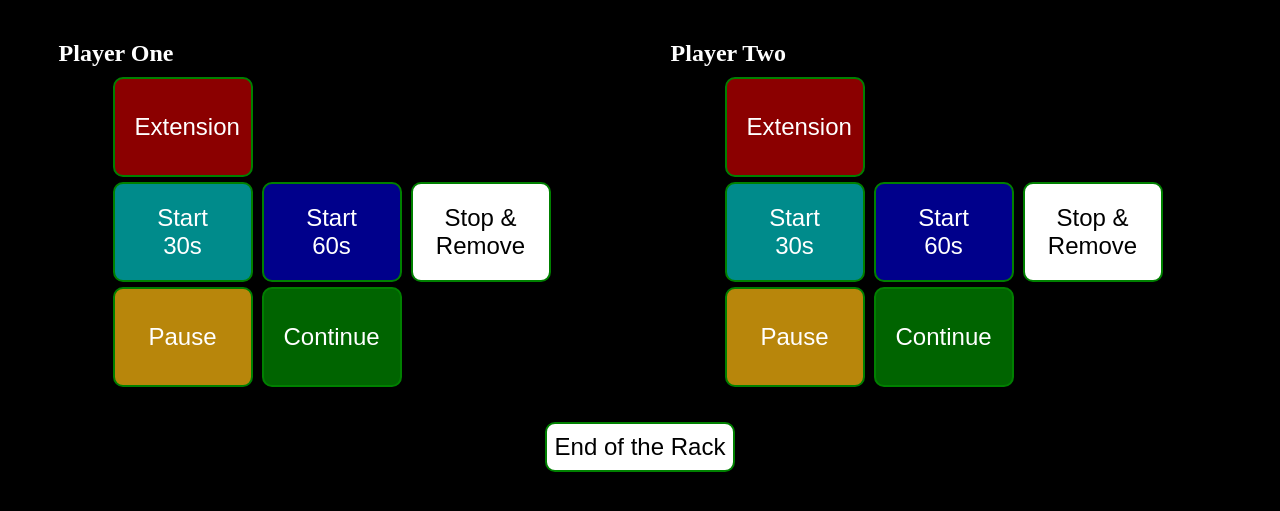
After one commit to Nuka02/pool-stream-overlay, a Flask app: page /control in a window 1280 px wide. The commit adds this page. Shown: the top 511 px of the page. Run offline with Flask 3, Linux system fonts and the light colour scheme; some libraries are stand-ins or nearby versions.

Commit message:
Shot clock init implementation

```diff
--- a/app.py
+++ b/app.py
@@ -1,3 +1,4 @@
+import time
 from flask import Flask, render_template, request, jsonify
 import requests
 import os
@@ -16,6 +17,118 @@ def fetch_cuescore_data():
     else:
         return {"error": "Failed to fetch data from Cuescore API", "status_code": response.status_code}
 
+
+# Global shot clock state for two players.
+shot_clocks = {
+    "p1": {
+        "duration": 30,
+        "remaining": 30,
+        "total": 30,
+        "running": False,
+        "last_update": time.time(),
+        "extension_available": True,
+        # "time_up": False
+    },
+    "p2": {
+        "duration": 30,
+        "remaining": 30,
+        "total": 30,
+        "running": False,
+        "last_update": time.time(),
+        "extension_available": True,
+        # "time_up": False
+    }
+}
+
+
+def update_clock_state(player):
+    clock = shot_clocks[player]
+    if clock["running"]:
+        now = time.time()
+        elapsed = now - clock["last_update"]  # use float difference
+        clock["remaining"] = max(0, clock["remaining"] - elapsed)
+        clock["last_update"] = now
+        if clock["remaining"] <= 0:
+            clock["running"] = False
+            # clock["time_up"] = True
+
+
+@app.route('/shotclock', methods=['GET'])
+def get_shotclock():
+    # Update both players before returning state
+    update_clock_state("p1")
+    update_clock_state("p2")
+    return jsonify(shot_clocks)
+
+
+@app.route('/shotclock', methods=['POST'])
+def update_shotclock():
+    data = request.json
+    command = data.get("command")
+    player = data.get("player")  # 'p1' or 'p2'
+
+    # Special command to reset everything at end of rack
+    if command == "end_rack":
+        for p in shot_clocks:
+            shot_clocks[p]["remaining"] = shot_clocks[p]["duration"]
+            shot_clocks[p]["running"] = False
+            shot_clocks[p]["extension_available"] = True
+            shot_clocks[p]["last_update"] = time.time()
+            # shot_clocks[p]["time_up"] = False
+        return jsonify(shot_clocks)
+
+    # Ensure player key is provided for other commands
+    if player not in shot_clocks:
+        return jsonify({"error": "Invalid player"}), 400
+
+    clock = shot_clocks[player]
+
+    # clock["time_up"] = False
+    if command == "set_30":
+        clock["duration"] = 30
+        clock["remaining"] = 30
+        clock["running"] = True
+        clock["stopped_manually"] = False
+        clock["last_update"] = time.time()
+    elif command == "set_60":
+        clock["duration"] = 60
+        clock["remaining"] = 60
+        clock["running"] = True
+        clock["stopped_manually"] = False
+        clock["last_update"] = time.time()
+    elif command == "extension":
+        if clock["extension_available"]:
+            clock["remaining"] += 30
+            clock["total"] += 30
+            clock["extension_available"] = False
+            clock["last_update"] = time.time()
+        else:
+            return jsonify({"error": "Extension already used"}), 400
+    elif command == "stop":
+        clock["running"] = False
+        clock["remaining"] = 0
+        clock["stopped_manually"] = True
+    elif command == "pause":
+        if clock["running"]:
+            now = time.time()
+            elapsed = int(now - clock["last_update"])
+            clock["remaining"] = max(0, clock["remaining"] - elapsed)
+            clock["running"] = False
+        # else ignore if already paused.
+    elif command == "continue":
+        if not clock["running"] and clock["remaining"] > 0:
+            clock["running"] = True
+            clock["last_update"] = time.time()
+    else:
+        return jsonify({"error": "Invalid command"}), 400
+
+    return jsonify(shot_clocks)
+
+@app.route('/control')
+def control():
+    return render_template('control.html')
+
+
 @app.route('/')
 def home():
     return render_template('index.html')
@@ -27,4 +140,6 @@ def cuescore_data():
 
 
 if __name__ == '__main__':
-    app.run(debug=True)
+    app.run(host='0.0.0.0', port=5001, debug=True)
+    # app.run(debug=True)
+    # app.run(host='0.0.0.0', port=5000)
--- /dev/null
+++ b/static/css/control.css
@@ -0,0 +1,69 @@
+body {
+    max-height: 100vh;
+    background-color: black;
+}
+
+.control-panel {
+    display: flex;
+    margin: 20px;
+    flex-wrap: wrap;
+    justify-content: center;
+}
+.player-controls {
+    width: 50%;
+    display: flex;
+    flex-direction: column;
+    margin-bottom: 30px;
+    flex-wrap: wrap;
+    align-items: center;
+}
+
+button {
+    height: 100px;
+    border: 2px solid green;
+    border-radius: 10px;
+    padding: 20px;
+    font-size: 1.5rem;
+    cursor: pointer;
+    background-color: darkred;
+    color: white;
+}
+.player-controls h2 {
+    color: white;
+    margin-bottom: 10px;
+    width: 90%;
+}
+
+.player-controls button {
+    margin-right: 5px;
+    margin-bottom: 5px;
+    width: 140px;
+}
+
+.start-30 {
+    background-color: darkcyan;
+}
+
+.start-60 {
+    background-color: darkblue;
+}
+
+.stop {
+    color: black;
+    background-color: white;
+}
+
+.continue {
+    background-color: darkgreen;
+}
+
+.pause {
+    background-color: darkgoldenrod;
+}
+
+.end-rack {
+    background-color: white;
+    color:black;
+    padding: 8px;
+    height: 50px;
+}
--- /dev/null
+++ b/static/js/control.js
@@ -0,0 +1,35 @@
+$(document).ready(function(){
+    // For individual player controls
+    $("button[data-player]").click(function(){
+        const player = $(this).data("player");
+        const command = $(this).data("command");
+        $.ajax({
+            url: '/shotclock',
+            method: 'POST',
+            contentType: 'application/json',
+            data: JSON.stringify({ player: player, command: command }),
+            success: function(response) {
+                console.log("Command executed:", response);
+            },
+            error: function(err) {
+                console.error("Error executing command:", err);
+            }
+        });
+    });
+
+    // For the end of the rack button
+    $("#end-rack").click(function(){
+        $.ajax({
+            url: '/shotclock',
+            method: 'POST',
+            contentType: 'application/json',
+            data: JSON.stringify({ command: "end_rack" }),
+            success: function(response) {
+                console.log("Rack ended:", response);
+            },
+            error: function(err) {
+                console.error("Error ending rack:", err);
+            }
+        });
+    });
+});
--- /dev/null
+++ b/templates/control.html
@@ -0,0 +1,44 @@
+<!DOCTYPE html>
+<html>
+<head>
+    <title>Shot Clock Control Panel</title>
+    <link rel="stylesheet" type="text/css" href="../static/css/control.css">
+</head>
+<body>
+    <div class="control-panel">
+        <div class="player-controls" id="controls-p1">
+            <h2>Player One</h2>
+            <div></div>
+            <div>
+                <button class="extension" data-player="p1" data-command="extension">Extension</button>
+                <div></div>
+                <button class="start-30" data-player="p1" data-command="set_30">Start 30s</button>
+                <button class="start-60" data-player="p1" data-command="set_60">Start 60s</button>
+                <button class="stop" data-player="p1" data-command="stop">Stop & Remove</button>
+                <div></div>
+                <button class="pause" data-player="p1" data-command="pause">Pause</button>
+                <button class="continue" data-player="p1" data-command="continue">Continue</button>
+            </div>
+        </div>
+        <div class="player-controls" id="controls-p2">
+            <h2>Player Two</h2>
+            <div>
+                <button class="extension" data-player="p2" data-command="extension">Extension</button>
+                <div></div>
+                <button class="start-30" data-player="p2" data-command="set_30">Start 30s</button>
+                <button class="start-60" data-player="p2" data-command="set_60">Start 60s</button>
+                <button class="stop" data-player="p2" data-command="stop">Stop & Remove</button>
+                <div></div>
+                <button class="pause" data-player="p2" data-command="pause">Pause</button>
+                <button class="continue" data-player="p2" data-command="continue">Continue</button>
+            </div>
+        </div>
+        <div>
+            <button id="end-rack" class="end-rack">End of the Rack</button>
+        </div>
+    </div>
+
+    <script src="https://ajax.googleapis.com/ajax/libs/jquery/3.1.0/jquery.min.js"></script>
+    <script src="../static/js/control.js"></script>
+</body>
+</html>
```
Also changed, not shown: requirements.txt (+4 -4 lines), static/css/styles.css (+82 -5 lines), static/js/script.js (+121 -3 lines), templates/index.html (+22 -0 lines), 3 other files.
